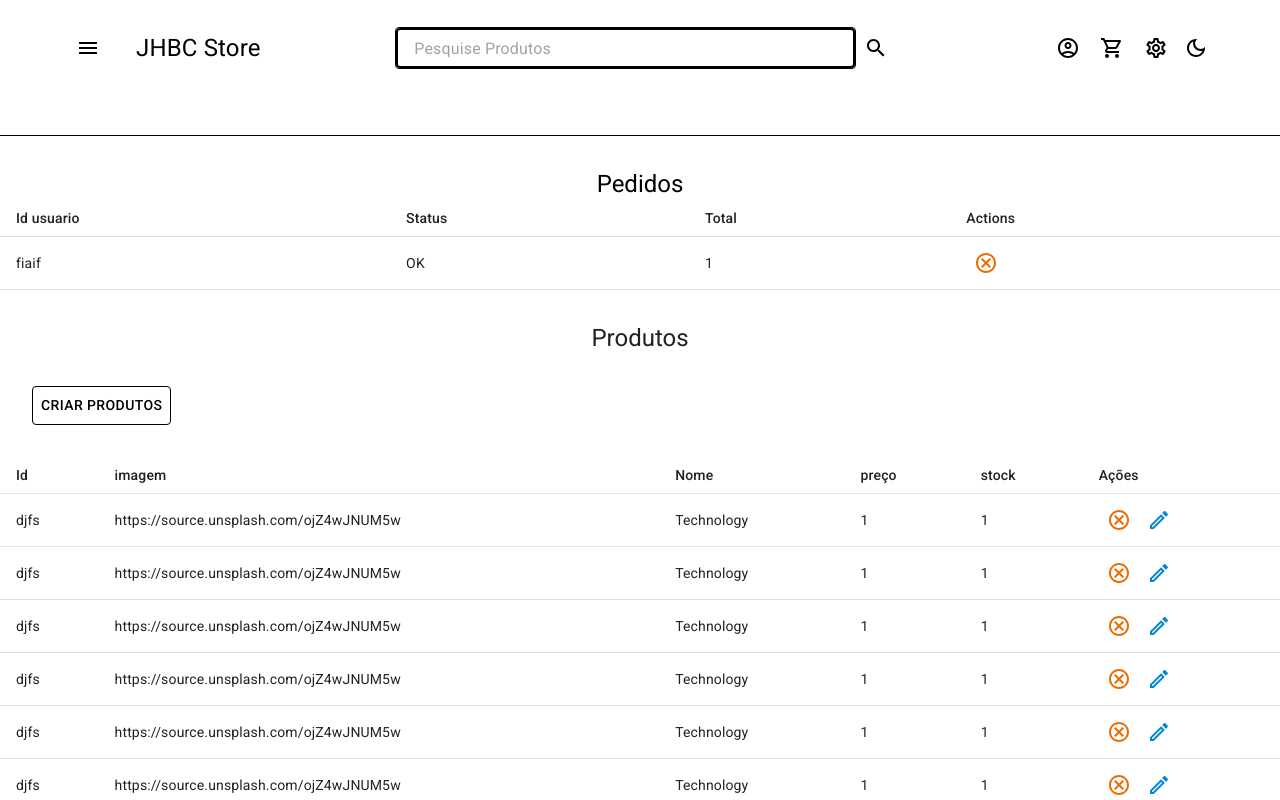
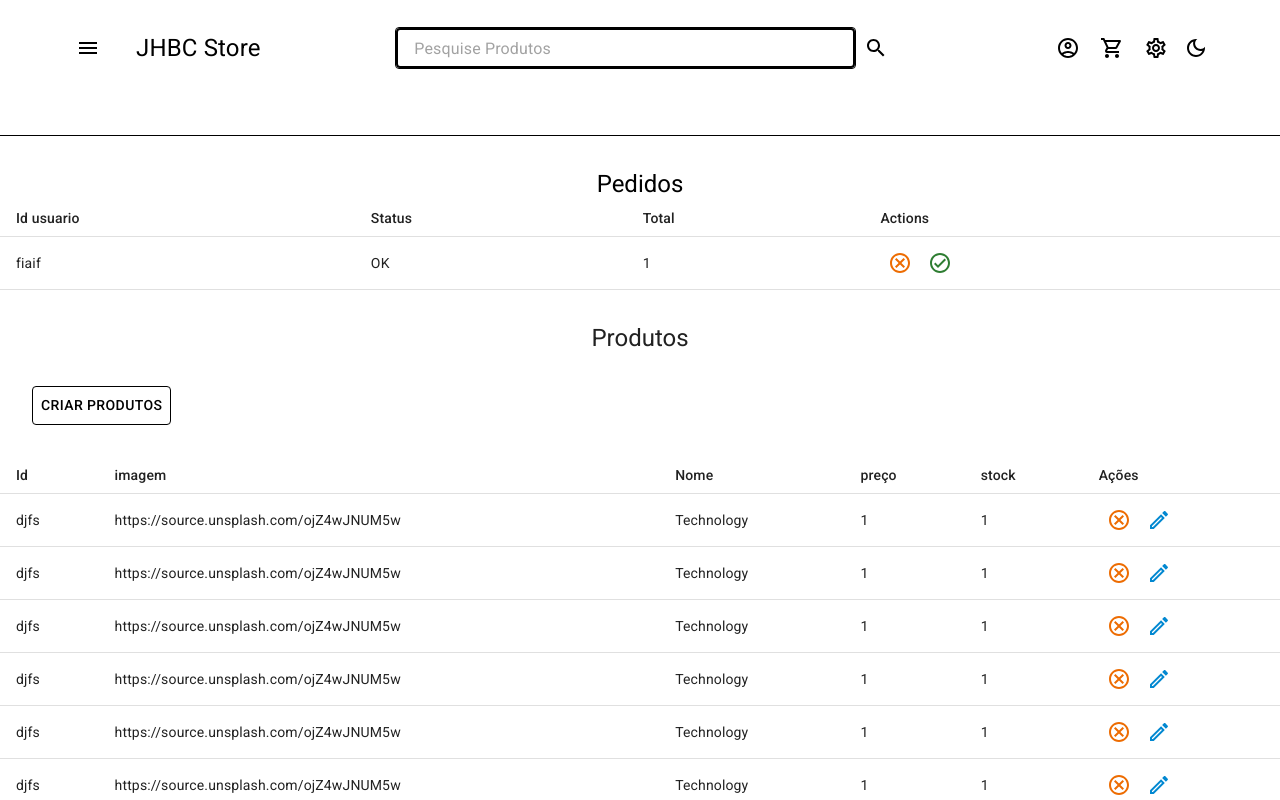
Before and after one commit to henriquepython/projeto-final, a React (Vite) app in the folder frontend-project/: page /admin in a window 1280 px wide. Shown: the top 800 px of the page. Built offline with nearby package versions, Linux system fonts and the light colour scheme.

Commit message:
refactor: refatorando component tableOrder

```diff
--- a/frontend-project/src/shared/components/ProductItem.tsx
+++ b/frontend-project/src/shared/components/ProductItem.tsx
@@ -32,7 +32,7 @@
 }
 
 export const ProductItem = (props: ProductProps) => {
-	const { title, image, price, productId, quantity, children } = props;
+	const { title, image, price, productId, children } = props;
 
 	const { setCode } = useAppStoreContext();
 
--- a/frontend-project/src/shared/components/TableOrdersAdmin.tsx
+++ b/frontend-project/src/shared/components/TableOrdersAdmin.tsx
@@ -6,6 +6,7 @@
 import TableRow from '@mui/material/TableRow';
 import { Box, IconButton, Typography } from '@mui/material';
 import CancelOutlinedIcon from '@mui/icons-material/CancelOutlined';
+import CheckCircleOutlineOutlinedIcon from '@mui/icons-material/CheckCircleOutlineOutlined';
 
 
 interface OrderProps {
@@ -53,6 +54,14 @@
 								>
 									<CancelOutlinedIcon />
 								</IconButton>
+								<IconButton
+									onClick={getRequestCancel}
+									color='success'
+									title='Finalizar Pedido'
+									sx={{ fontSize: 15 }}
+								>
+									<CheckCircleOutlineOutlinedIcon />
+								</IconButton>
 							</TableCell>
 						</TableRow>
 					))}
```
